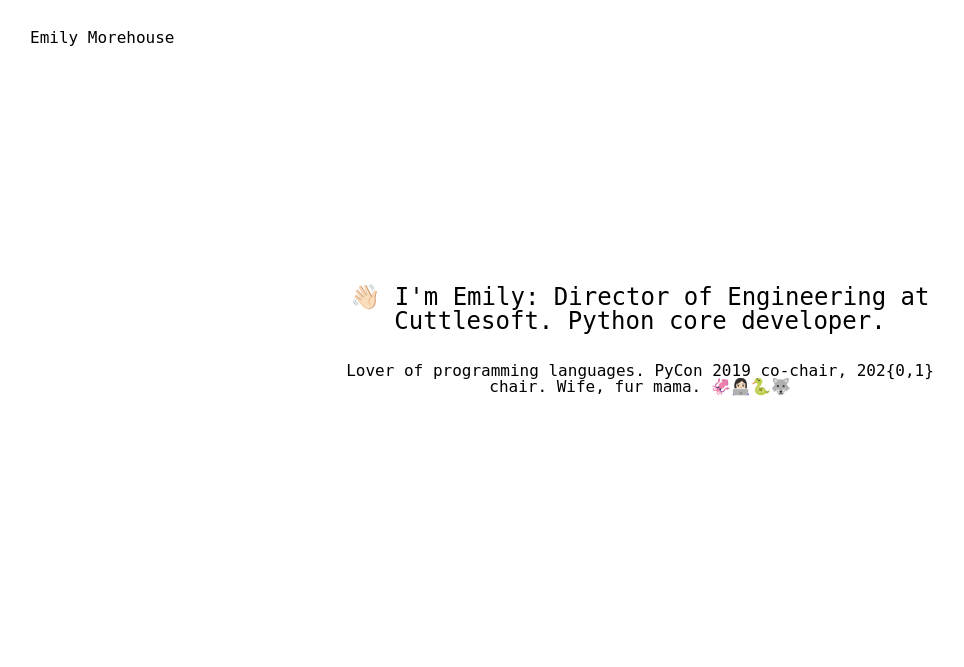
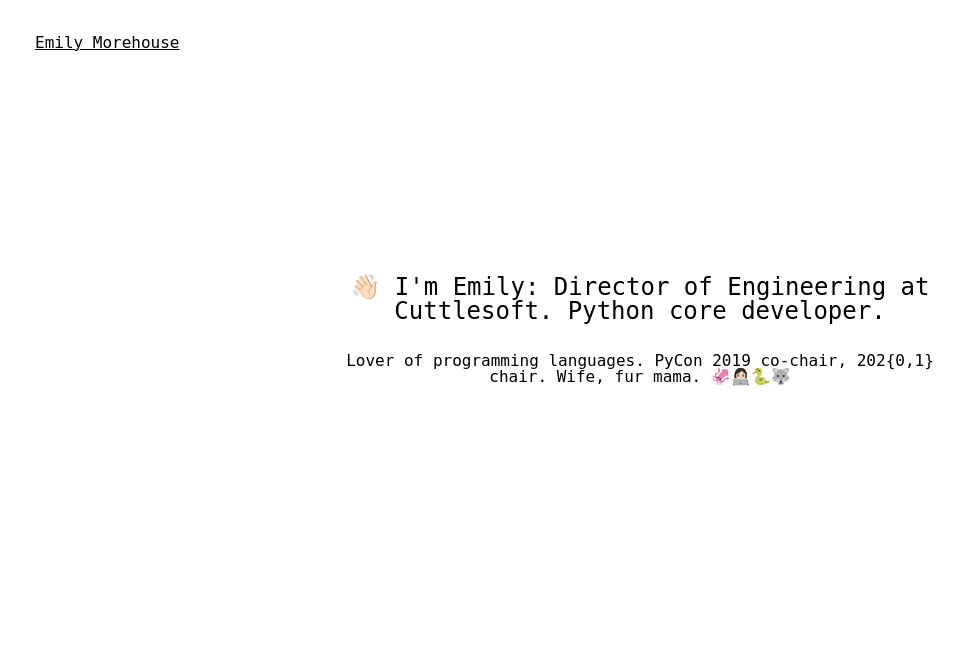
Before and after one commit to emilyemorehouse/emilyemorehouse.com, a Gatsby site: page / in a window 1280 px wide. Shown: the top 667 px of the page, without its empty margins (0-964 px from the left). Built offline with nearby package versions, Linux system fonts and the light colour scheme; Gatsby itself is replaced by a stand-in of ours.

Commit message:
💄 Move header and footer to Layout so they appear on all pages; header is now a link

```diff
--- a/src/layout/index.jsx
+++ b/src/layout/index.jsx
@@ -1,10 +1,13 @@
 import React from 'react'
 import Helmet from 'react-helmet'
-import { ThemeProvider } from 'styled-components'
+import { Link } from 'gatsby'
+import { Text } from 'rebass'
+import styled, { ThemeProvider } from 'styled-components'
 import { library } from '@fortawesome/fontawesome-svg-core'
 import { fab } from '@fortawesome/free-brands-svg-icons'
 import { faEnvelope } from '@fortawesome/free-solid-svg-icons'
 
+import Footer from '../components/Footer/Footer'
 import config from '../../data/SiteConfig'
 import './index.css'
 
@@ -16,10 +19,27 @@
     lightgray: '#f6f6ff',
   },
   fonts: {
-    sans: 'Menlo, monospace',
-    mono: 'Menlo, monospace',
+    sans: 'SourceSansPro, monospace',
+    mono: 'SourceSansPro, monospace',
   },
 }
+
+const StyledLink = styled(Link)`
+  color: black;
+  left: 30px;
+  padding: 5px;
+  position: absolute;
+  top: 30px;
+
+  &:link,
+  &:visited {
+    color: black;
+  }
+  &:hover {
+    background-color: black;
+    color: white;
+  }
+`
 
 export default class MainLayout extends React.Component {
   render() {
@@ -31,7 +51,15 @@
           <meta name="description" content={config.siteDescription} />
         </Helmet>
         <ThemeProvider theme={theme}>
-          <div>{children}</div>
+          <div>
+            <StyledLink to="/">
+              <Text fontFamily="mono">{config.userName}</Text>
+            </StyledLink>
+
+            {children}
+
+            <Footer config={config} />
+          </div>
         </ThemeProvider>
       </div>
     )
--- a/src/pages/index.jsx
+++ b/src/pages/index.jsx
@@ -3,7 +3,6 @@
 import { Box, Heading, Flex, Text } from 'rebass'
 
 import Layout from '../layout'
-import Footer from '../components/Footer/Footer'
 import SEO from '../components/SEO/SEO'
 import config from '../../data/SiteConfig'
 
@@ -14,14 +13,10 @@
         <Helmet title={config.siteTitle} />
         <SEO />
 
-        <Text fontFamily="mono" style={{ position: 'absolute', top: 30, left: 30 }}>
-          {config.userName}
-        </Text>
-
         <Flex
           alignItems="center"
           justifyContent="center"
-          style={{ height: 'calc(100vh - 121px)' }}
+          style={{ height: 'calc(100vh - 140px)' }}
         >
           <Box>
             <Heading fontFamily="mono" style={{ width: '80vw', maxWidth: 600 }} textAlign="center">
@@ -38,8 +33,6 @@
             </Text>
           </Box>
         </Flex>
-
-        <Footer config={config} />
       </Layout>
     )
   }
```
